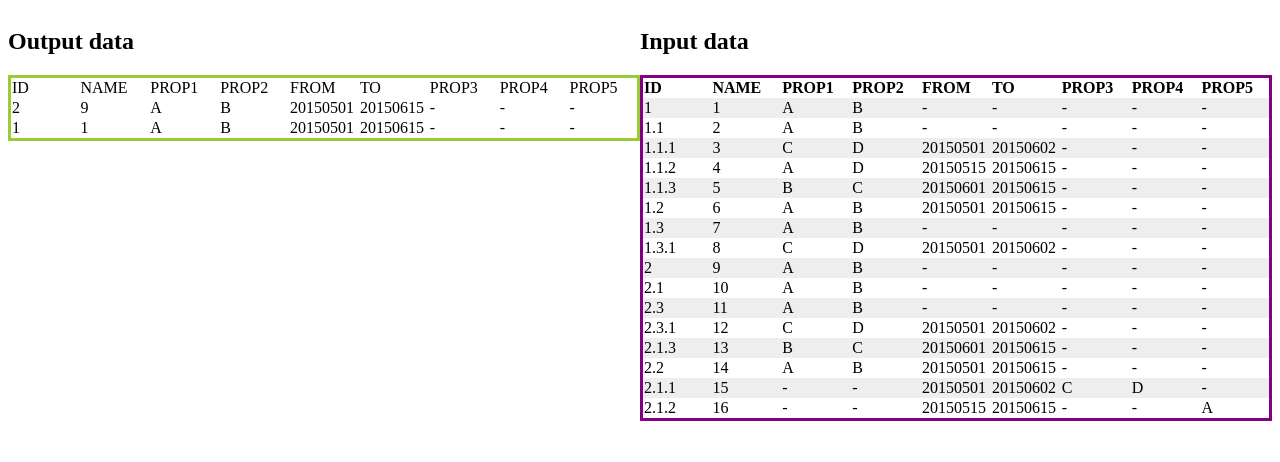
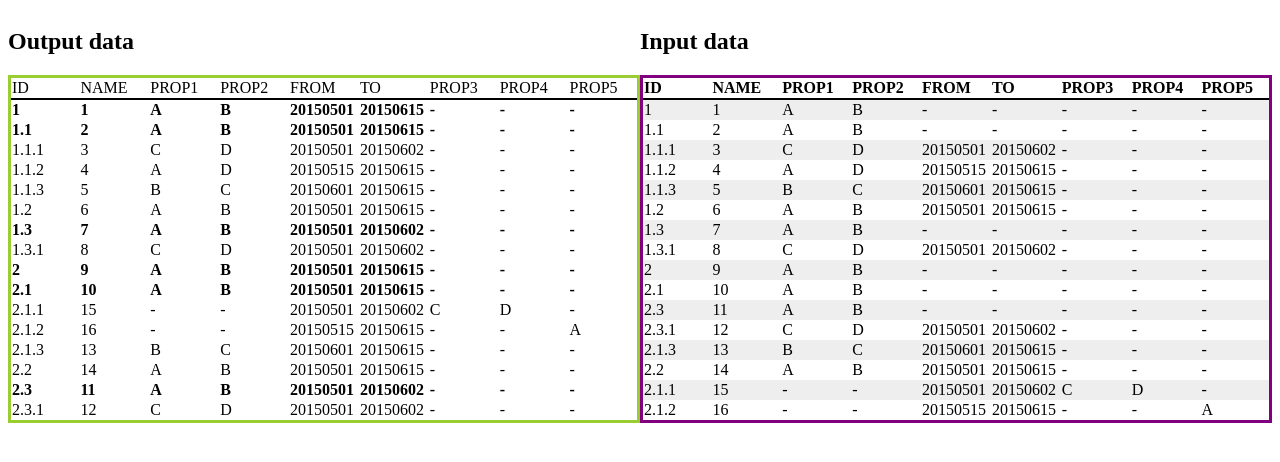
Before and after one commit to Smip/v_test, a plain HTML site: page index.html in a window 1280 px wide. Drawn offline with Linux system fonts and the light colour scheme.

Commit message:
output display v1

```diff
--- a/index.html
+++ b/index.html
@@ -24,6 +24,10 @@
 
         #input-data tbody tr:nth-child(odd) {
             background-color: #eeeeee;
+        }
+
+        thead {
+            border-bottom: 2px solid;
         }
 
     </style>
@@ -142,15 +146,24 @@
     function drowTable(tree) {
         const table = document.getElementById('output-data');
         const tbdy = document.createElement('tbody');
-        tree.forEach((root) => {
+        for (let i = 0; i < tree.length; i++) {
+            tree[i].children.forEach(child => {
+                tree.splice(i + 1, 0, child);
+            });
             const tr = document.createElement('tr');
+
+            if (tree[i].children.length) {
+                tr.style.fontWeight = "600";
+                tr.style.cursor = "pointer";
+            }
+
             keys.forEach((key) => {
                 const td = document.createElement('td');
-                td.appendChild(document.createTextNode(root[key] !== undefined ? root[key] : '-'));
+                td.appendChild(document.createTextNode(tree[i][key] !== undefined ? tree[i][key] : '-'));
                 tr.appendChild(td)
             });
             tbdy.appendChild(tr);
-        });
+        }
         table.appendChild(tbdy);
 
         const thead = document.createElement('thead');
@@ -168,7 +181,8 @@
     data.reverse();
     let tree = list_to_tree(data);
     tree = tree.map(root => calc(root));
-    console.log(tree);
+    // console.log(tree);
+    tree.reverse();
     drowTable(tree);
 
 </script>
```
